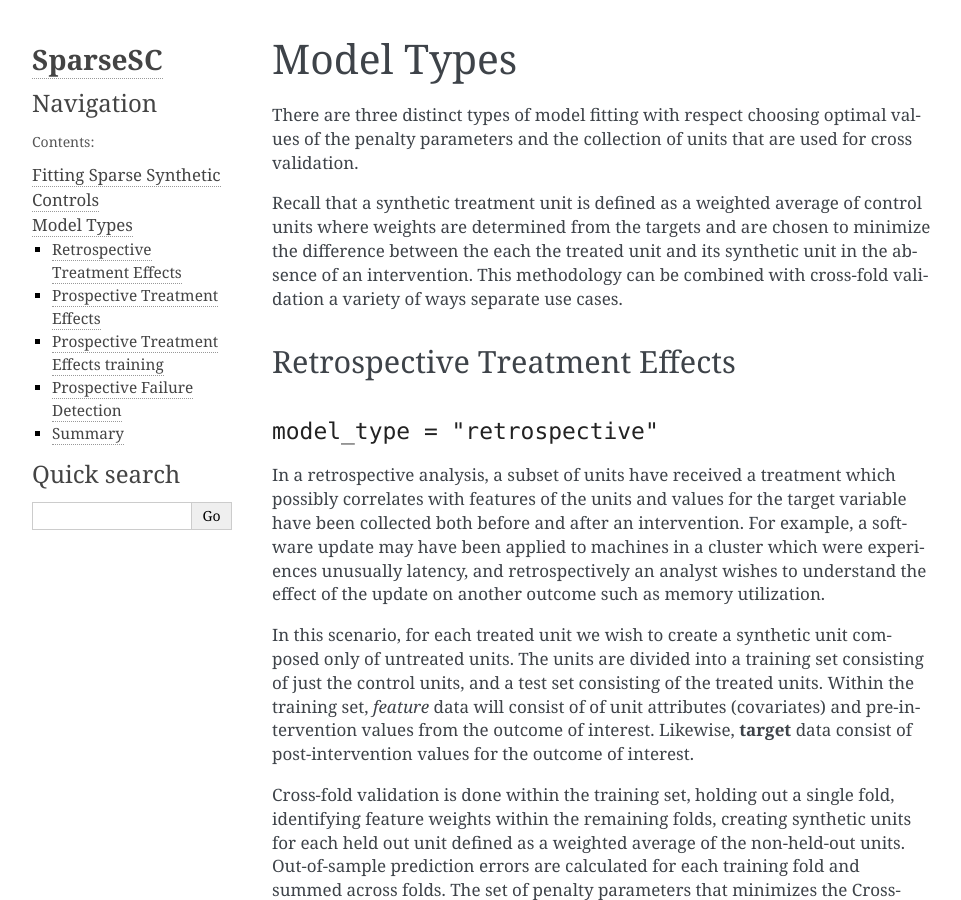
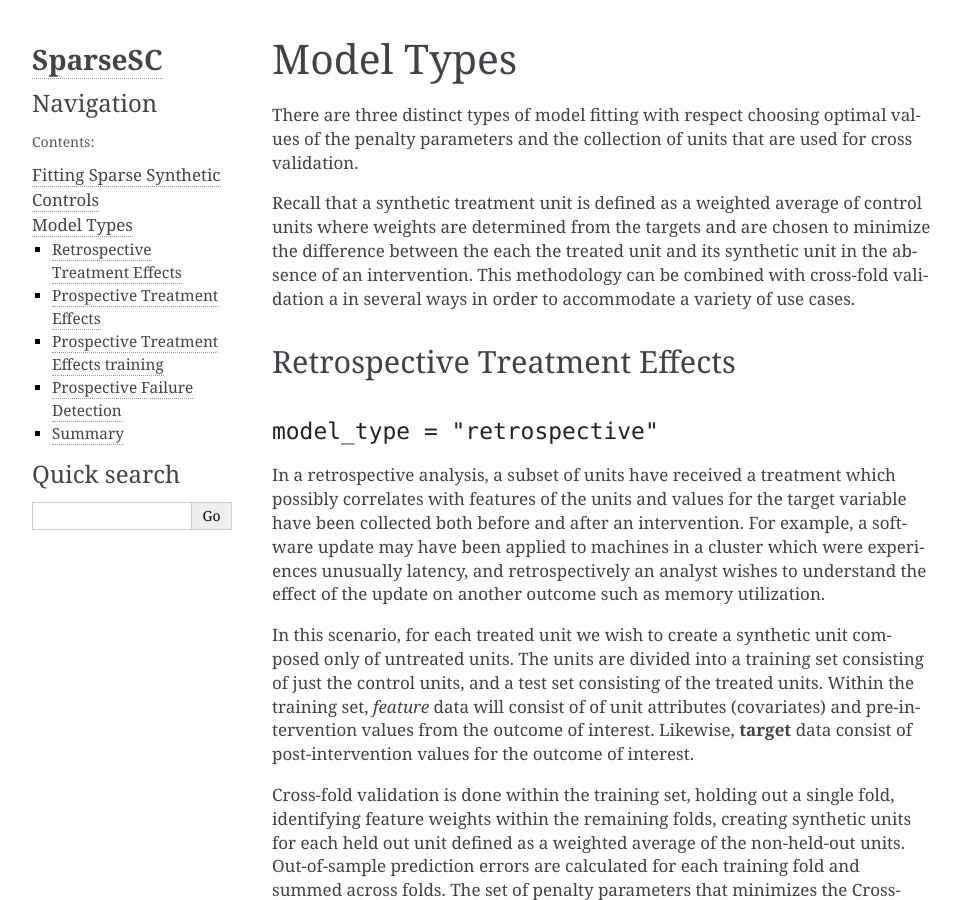
Before and after one commit to microsoft/SparseSC, a Sphinx documentation site: the page built from docs/model-types.md, in a window 1280 px wide and 900 px high. Shown: the whole window, without its empty margins (148-1109 px from the left). Built offline with Sphinx 7.4.7, drawn with Linux system fonts in a browser that asks for light colours; pages that are not in the unit, such as notebooks, are missing from menus.

Commit message:
minor update

```diff
--- a/docs/model-types.md
+++ b/docs/model-types.md
@@ -8,8 +8,8 @@ Recall that a synthetic treatment unit is defined as a weighted average of
 control units where weights are determined from the targets and are chosen
 to minimize the difference between the each the treated unit and its
 synthetic unit in the absence of an intervention.  This methodology can be
-combined with cross-fold validation a variety of ways
-separate use cases.
+combined with cross-fold validation a in several ways in order to
+accommodate a variety of use cases.
 
 ## Retrospective Treatment Effects
 
```
Also changed, not shown: docs/fit.md (+2 -2 lines).
